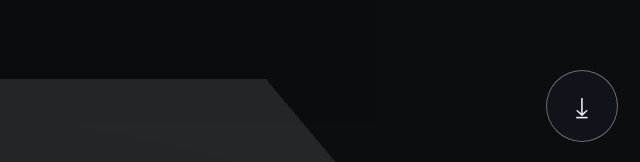
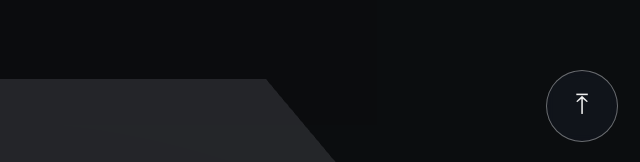
Before and after one commit to SambitBasu2007/room618, a website built with Vite: page index.html in a window 1280 px wide. Shown: the part 638-800 px from the top of the page, 640-1280 px from the left. Built offline with nearby package versions, Linux system fonts and the light colour scheme; animation ran at ten frames a second.

Commit message:
Add files via upload

```diff
--- a/index.html
+++ b/index.html
@@ -31,6 +31,12 @@
     touch-action: none;
   }
   .mobile-btn:hover, .mobile-btn:active { background: rgba(65,80,105,.58); }
+  .mobile-btn:focus { outline: none; }
+  .mobile-btn, #joystick, #joystick-knob, #fullscreenBtn {
+    -webkit-user-select: none;
+    user-select: none;
+    -webkit-tap-highlight-color: transparent;
+  }
   #fullscreenBtn {
     position: fixed;
     top: max(10px, env(safe-area-inset-top));
@@ -61,6 +67,8 @@
     height: 72px;
     font-size: 28px;
   }
+  #jumpBtn { transform: rotate(180deg); }
+  #jumpBtn:active { transform: rotate(180deg) scale(.94); }
   #joystick {
     position: fixed;
     bottom: max(20px, env(safe-area-inset-bottom));
@@ -130,7 +138,7 @@
     fill="none" stroke="currentColor" stroke-width="2" stroke-linecap="round" stroke-linejoin="round"/></svg>
 </button>
 <button id="useBtn" class="mobile-btn" aria-label="Use">🔧</button>
-<button id="jumpBtn" class="mobile-btn" aria-label="Jump">⤓</button>
+<button id="jumpBtn" class="mobile-btn" aria-label="Jump"><span aria-hidden="true">⤓</span></button>
 <script type="module" src="./src/main.ts"></script>
 </body>
 </html>
```
Also changed, not shown: dist/index.html.
